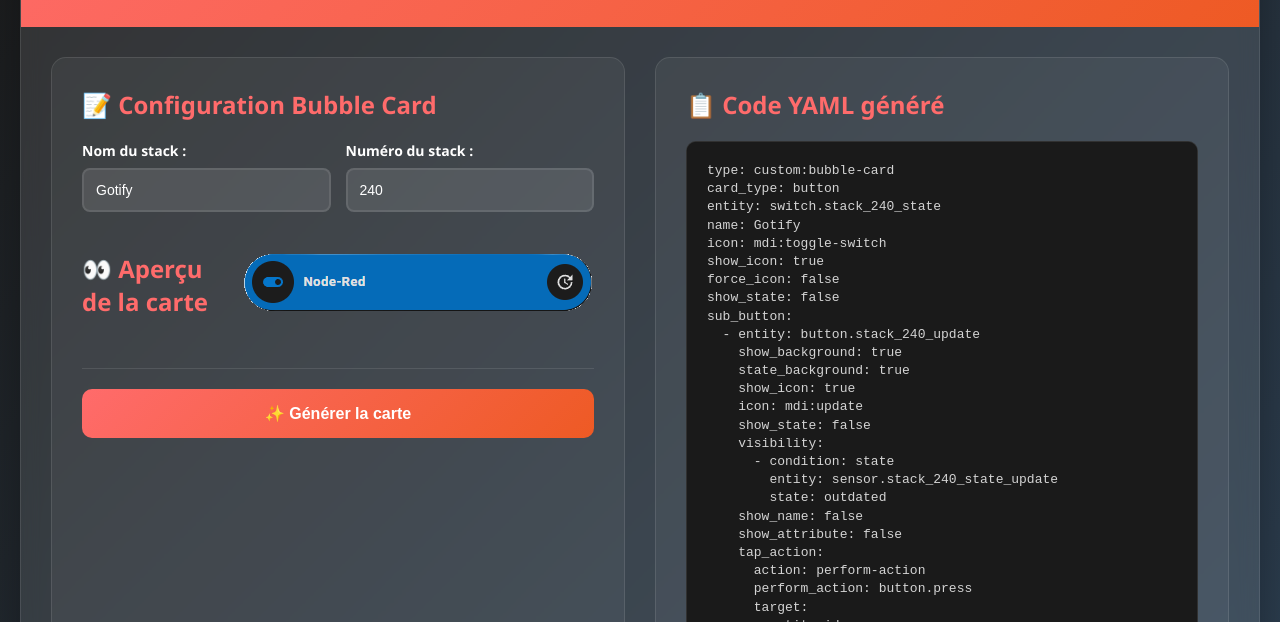
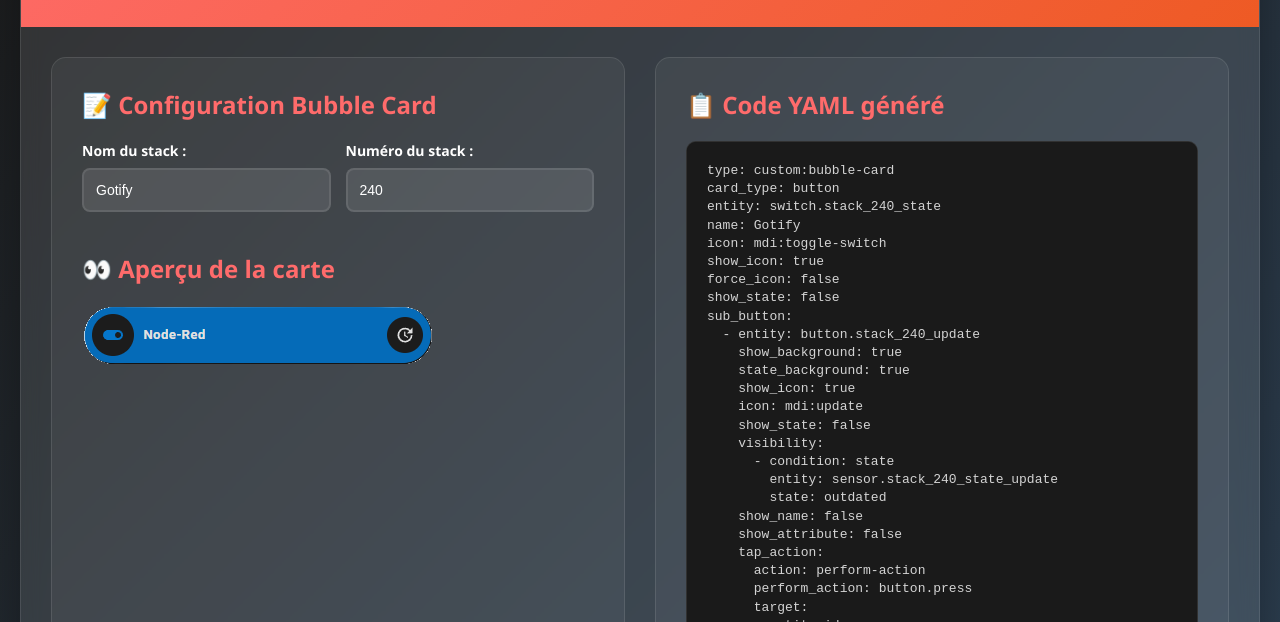
Before and after one commit to Kenny3231/card-forge, a plain HTML site: page generators/bubble-card-portainer/index.html in a window 1280 px wide. Shown: the part 178-800 px from the top of the page. Drawn offline with Linux system fonts and the light colour scheme.

Commit message:
Update index.html

```diff
--- a/generators/bubble-card-portainer/index.html
+++ b/generators/bubble-card-portainer/index.html
@@ -32,16 +32,12 @@
                         <input type="number" id="stackNumber" value="240" placeholder="240">
                     </div>
                 </div>
-                <div class="form-row">
+
                 <h2>👀 Aperçu de la carte</h2>
-                    <div class="template-preview">
-                        <img src="../../js/templates/bubble-card-portainer.png" alt="Aperçu Bubble Card Portainer" class="template-image">
-                    </div>
+                <div class="template-preview">
+                    <img src="../../js/templates/bubble-card-portainer.png" alt="Aperçu Bubble Card Portainer" class="template-image">
                 </div>
 
-                <div class="generate-section">
-                    <button type="button" class="generate-btn" onclick="generateCard()">✨ Générer la carte</button>
-                </div>
             </div>
 
             <div class="preview-section">
```
